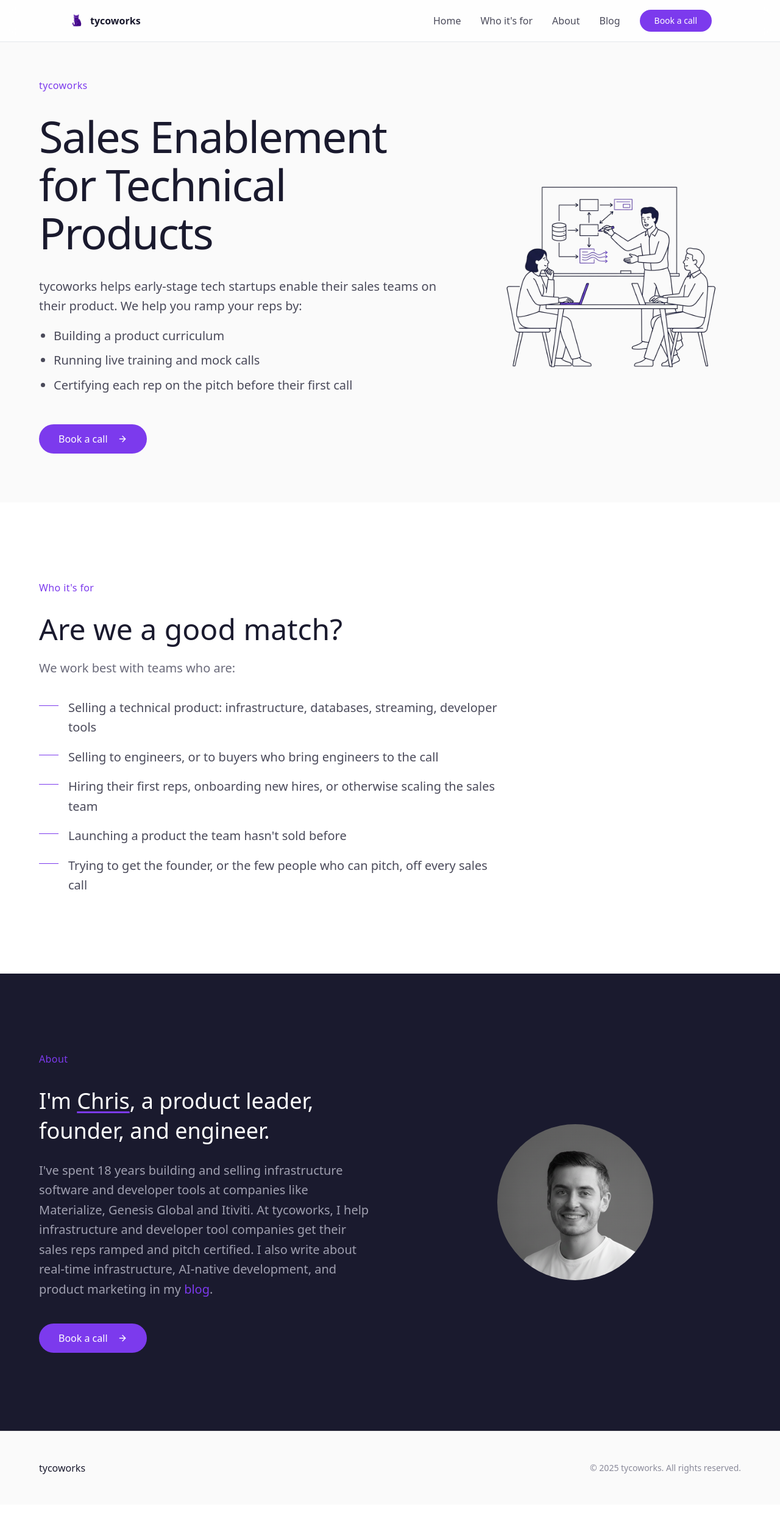
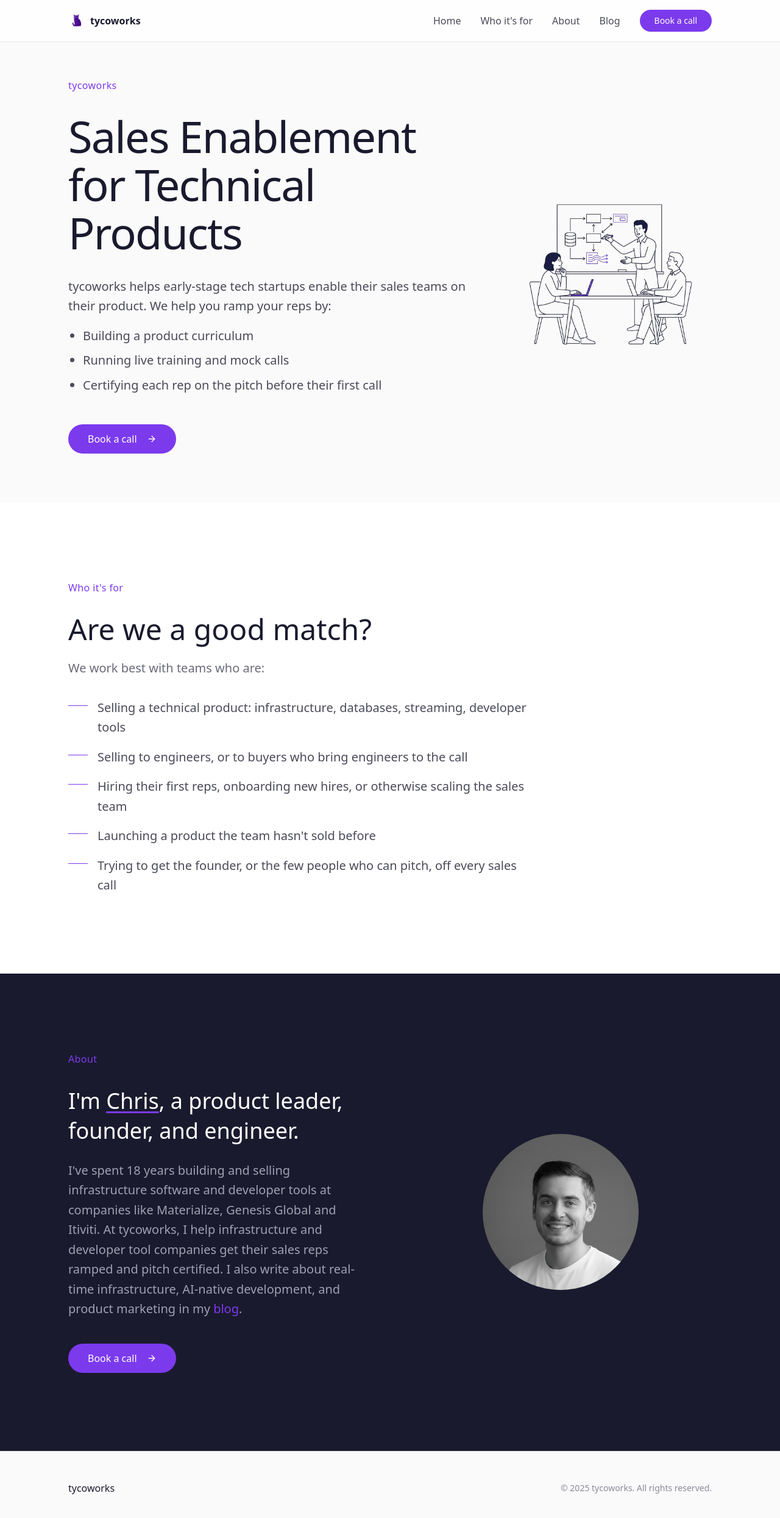
Before and after one commit to tycoworks/website, a Next.js app: page / in a window 1280 px wide. Shown: the top 2490 px of the page at 61% size. Before the commit the page ends 2468 px from the top, so only its background shows below. Built offline with nearby package versions, Linux system fonts and the light colour scheme.

Commit message:
Align every section to the same centred column
Co-Authored-By: Claude Fable 5.1 <noreply@anthropic.com>

```diff
--- a/src/app/page.tsx
+++ b/src/app/page.tsx
@@ -34,7 +34,7 @@ export default function Home() {
     <div className="min-h-screen bg-[#fafafa]">
       {/* Navigation */}
       <nav className="fixed top-0 left-0 right-0 z-50 bg-white/80 backdrop-blur-md border-b border-gray-200">
-        <div className={`px-6 md:px-12 py-4 max-w-6xl mx-auto`}>
+        <div className="max-w-6xl mx-auto px-6 md:px-12 py-4">
           <div className="flex items-center justify-between">
             {/* Logo */}
             <button onClick={() => scrollToSection('home')} className="focus:outline-none flex items-center gap-2">
@@ -142,8 +142,8 @@ export default function Home() {
       </nav>
 
       {/* Hero Section */}
-      <section id="home" className="lg:min-h-[90vh] px-6 md:px-12 py-20 pt-32">
-        <div className={`flex flex-col lg:flex-row lg:items-center gap-12 lg:min-h-[70vh] max-w-6xl mx-auto`}>
+      <section id="home" className="lg:min-h-[90vh] py-20 pt-32">
+        <div className="flex flex-col lg:flex-row lg:items-center gap-12 lg:min-h-[70vh] max-w-6xl mx-auto px-6 md:px-12">
           <motion.div
             className="max-w-2xl flex-shrink-0"
             initial="initial"
@@ -197,8 +197,8 @@ export default function Home() {
       </section>
 
       {/* Who it's for */}
-      <section id="services" className="px-6 md:px-12 py-24 md:py-32 bg-white">
-        <div className="max-w-6xl mx-auto">
+      <section id="services" className="py-24 md:py-32 bg-white">
+        <div className="max-w-6xl mx-auto px-6 md:px-12">
         <motion.div
           initial={{ opacity: 0, y: 40 }}
           whileInView={{ opacity: 1, y: 0 }}
@@ -233,8 +233,8 @@ export default function Home() {
       </section>
 
       {/* About Section */}
-      <section id="about" className="px-6 md:px-12 py-24 md:py-32 bg-[#1a1a2e]">
-        <div className={`flex flex-col md:flex-row md:items-center gap-12 md:gap-16 max-w-6xl mx-auto`}>
+      <section id="about" className="py-24 md:py-32 bg-[#1a1a2e]">
+        <div className="flex flex-col md:flex-row md:items-center gap-12 md:gap-16 max-w-6xl mx-auto px-6 md:px-12">
           <motion.div
             className="max-w-3xl md:flex-1"
             initial={{ opacity: 0, y: 40 }}
@@ -301,8 +301,8 @@ export default function Home() {
       </section>
 
       {/* Footer */}
-      <footer className="px-6 md:px-12 py-12 bg-[#fafafa] border-t border-[#e5e5e5]">
-        <div className={`flex flex-col md:flex-row justify-between items-center gap-4 max-w-6xl mx-auto`}>
+      <footer className="py-12 bg-[#fafafa] border-t border-[#e5e5e5]">
+        <div className="flex flex-col md:flex-row justify-between items-center gap-4 max-w-6xl mx-auto px-6 md:px-12">
           <p className="text-[#1a1a2e] font-medium">tycoworks</p>
           <p className="text-[#8a8a9a] text-sm">
             © {new Date().getFullYear()} tycoworks. All rights reserved.
```
